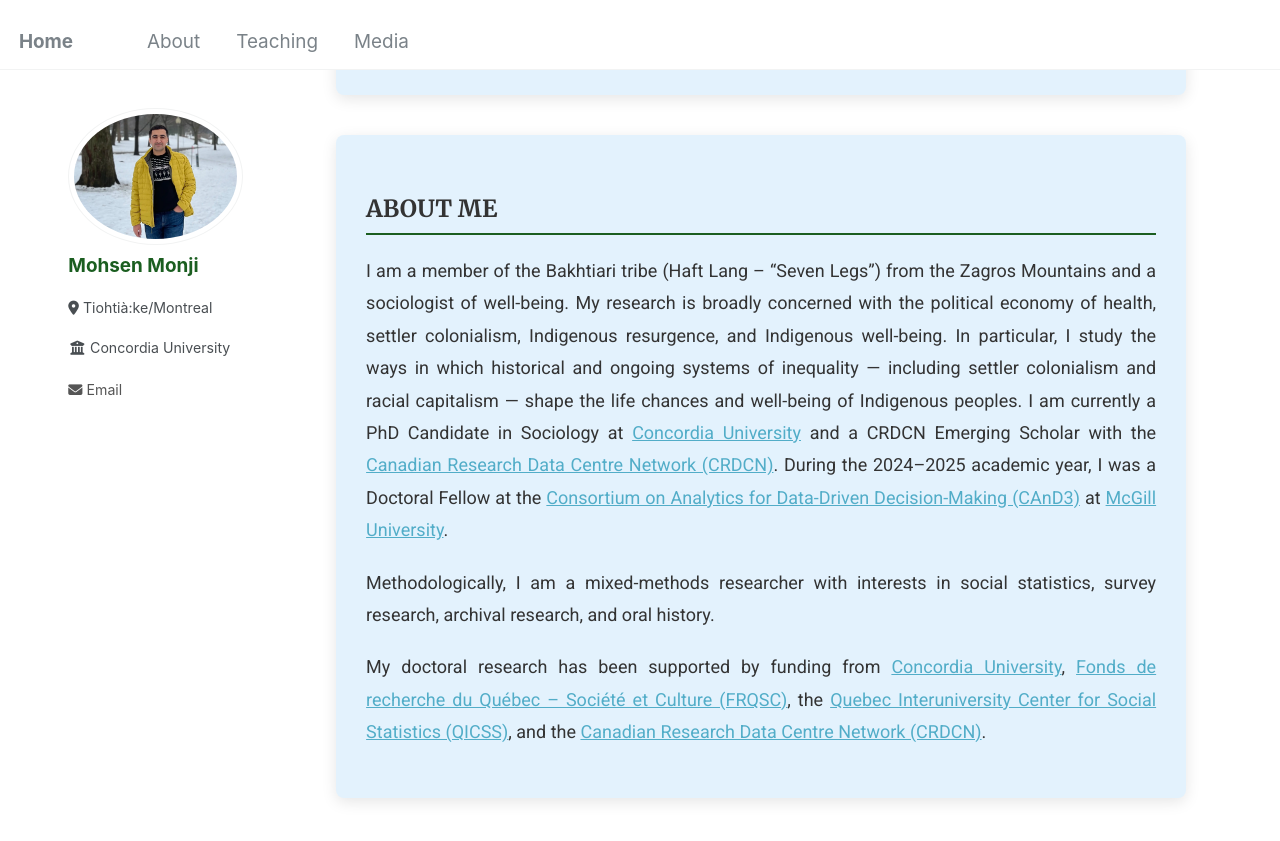
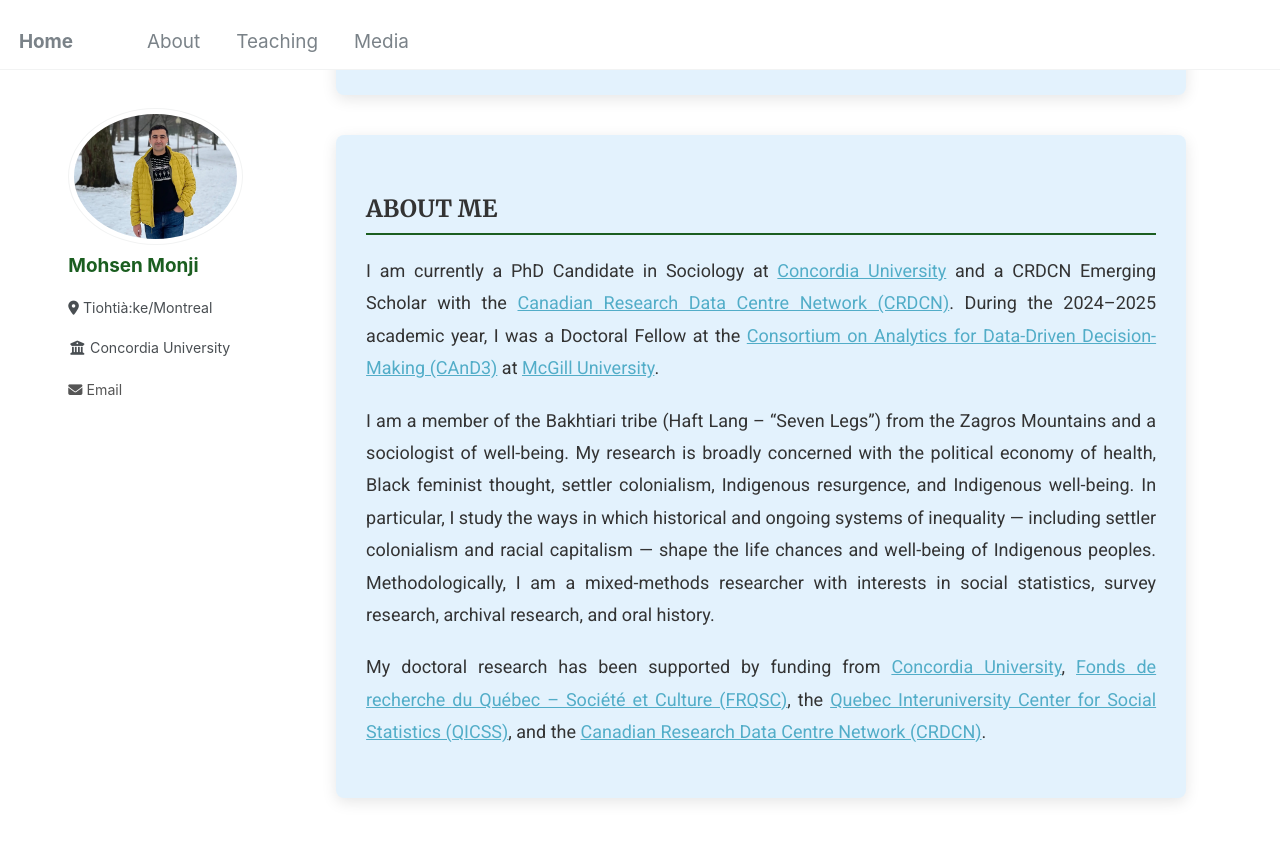
Before and after one commit to Mohsnmonji/mohsnmonji.github.io, a Jekyll site: the page built from about-me.md, in a window 1280 px wide and 900 px high, scrolled down 349 px. Shown: the top 841 px of the window. Built offline with Jekyll 4.4.1, drawn with Linux system fonts in a browser that asks for light colours; part of the change alters nothing that is shown.

Commit message:
Update about-me.md

```diff
--- a/about-me.md
+++ b/about-me.md
@@ -62,7 +62,7 @@ author_profile: true
 <div class="about-card">
   <h2>ABOUT ME</h2>
   <p style="font-size:18px; color:#333; text-align:justify; line-height:1.8; margin:20px 0;">
-    I am a member of the Bakhtiari tribe (Haft Lang – “Seven Legs”) from the Zagros Mountains and a sociologist of well-being. My research is broadly concerned with the political economy of health, settler colonialism, Indigenous resurgence, and Indigenous well-being. In particular, I study the ways in which historical and ongoing systems of inequality — including settler colonialism and racial capitalism — shape the life chances and well-being of Indigenous peoples. I am currently a PhD Candidate in Sociology at
+    I am currently a PhD Candidate in Sociology at
     <a href="https://www.concordia.ca/" target="_blank">Concordia University</a> and
     a CRDCN Emerging Scholar with the
     <a href="https://crdcn.ca" target="_blank">Canadian Research Data Centre Network (CRDCN)</a>. During the 2024–2025 academic year, I was a Doctoral Fellow at the
@@ -71,7 +71,7 @@ author_profile: true
   </p>
 
   <p style="font-size:18px; color:#333; text-align:justify; line-height:1.8; margin:20px 0;">
-    Methodologically, I am a mixed-methods researcher with interests in social statistics, survey research, archival research, and oral history.
+    I am a member of the Bakhtiari tribe (Haft Lang – “Seven Legs”) from the Zagros Mountains and a sociologist of well-being. My research is broadly concerned with the political economy of health, Black feminist thought, settler colonialism, Indigenous resurgence, and Indigenous well-being. In particular, I study the ways in which historical and ongoing systems of inequality — including settler colonialism and racial capitalism — shape the life chances and well-being of Indigenous peoples. Methodologically, I am a mixed-methods researcher with interests in social statistics, survey research, archival research, and oral history.
   </p>
 
   <p style="font-size:18px; color:#333; text-align:justify; line-height:1.8; margin:20px 0;">
```
